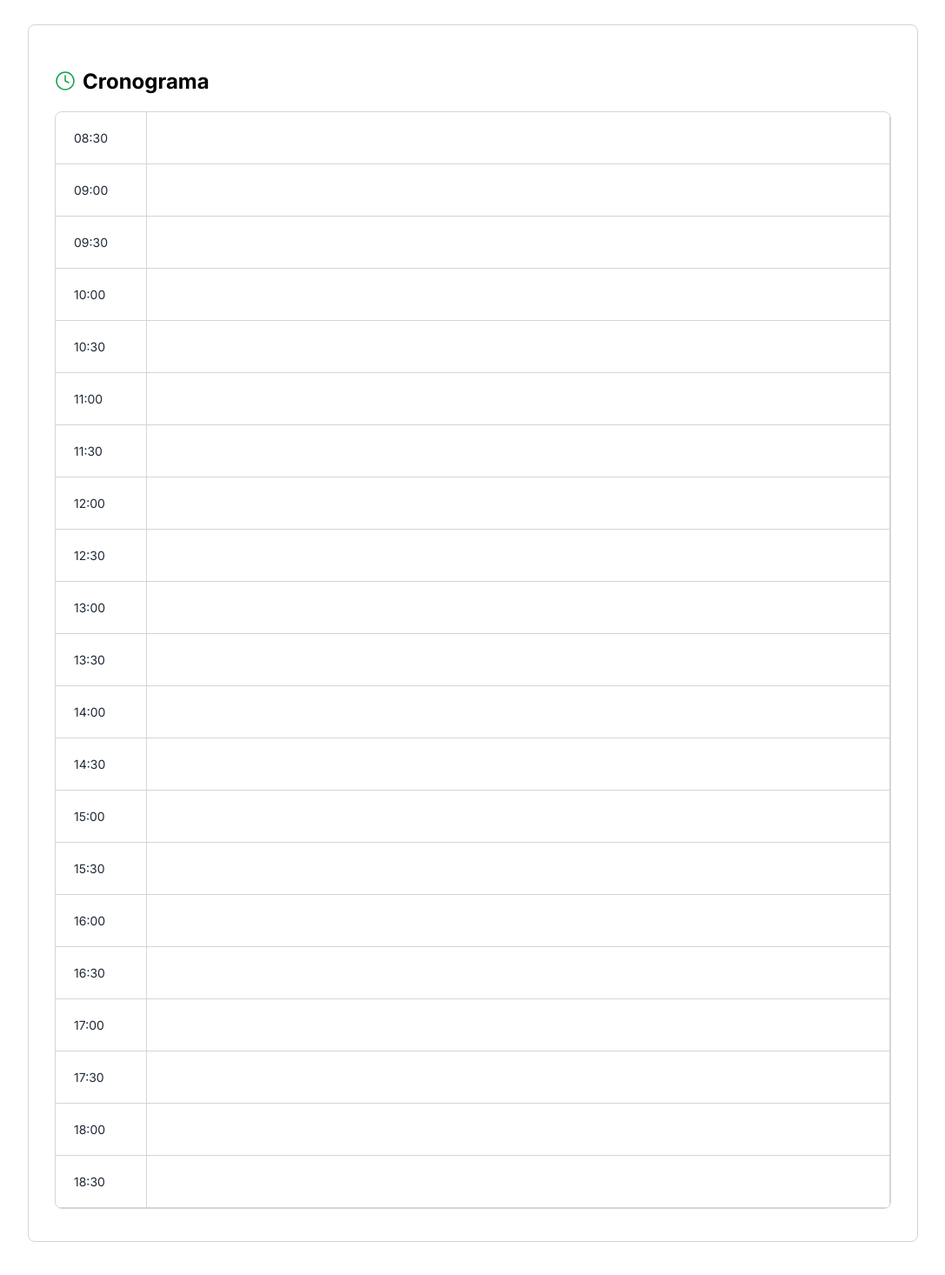
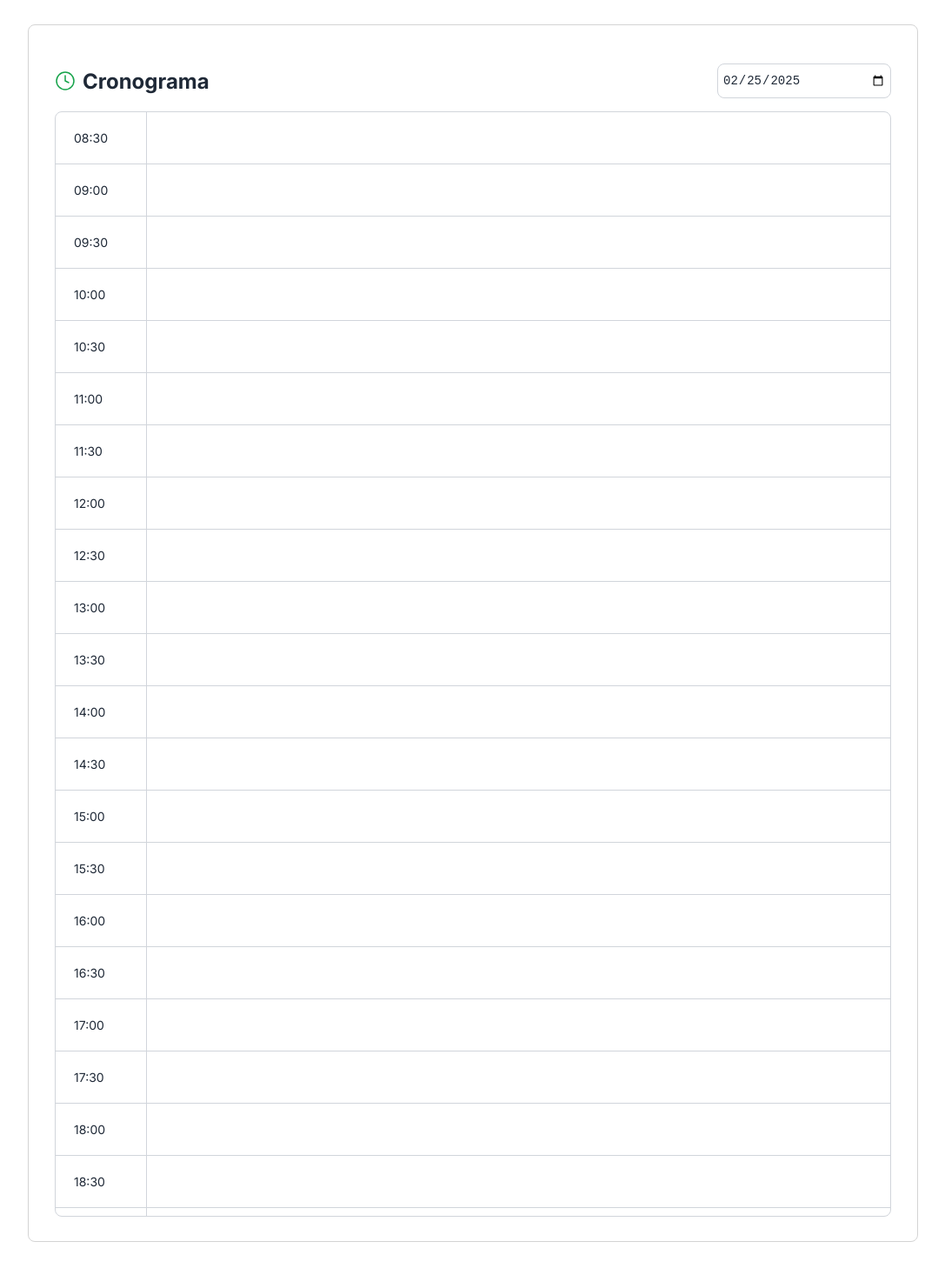
Before and after one commit to LFourOne/Profitreact, a React (Vite) app in the folder frontend/: page /hh-register in a window 1280 px wide. Shown: the part 772-2238 px from the top of the page at 87% size, without its empty margins (96-1183 px from the left). Built offline with nearby package versions, Linux system fonts and the light colour scheme; no server answers.

Commit message:
HH Report Antiguo

```diff
--- a/frontend/src/pages/HHRegister/HHRegister.jsx
+++ b/frontend/src/pages/HHRegister/HHRegister.jsx
@@ -15,12 +15,17 @@ export function HHRegister() {
     const [reports, setReports] = useState([])
     const [tasks, setTasks] = useState([])
 
+    const [schedule, setSchedule] = useState([]);
+
     const [selectedProject, setSelectedProject] = useState('')
     const [selectedReport, setSelectedReport] = useState(null)
     const [selectedTask, setSelectedTask] = useState('')
+    const [selectedDate, setSelectedDate] = useState(() => {
+        const today = new Date();
+        return today.toISOString().split('T')[0];
+    });
 
     const [loading, setLoading] = useState(true);
-
 
 
     const fetchApi = async () => {
@@ -65,6 +70,7 @@ export function HHRegister() {
             setSelectedTask('');
             setReports([]);
             setTasks([]);
+            fetchApi();
             console.log('Datos enviados:', data);
         }
     }
@@ -75,7 +81,7 @@ export function HHRegister() {
 
             if (projectID) {
                 try {
-                    const response = await axios.get(`http://localhost:5500/hh-register/api/${projectID}`, { withCredentials: true });
+                    const response = await axios.get(`http://localhost:5500/hh-register/api/projects/${projectID}`, { withCredentials: true });
 
                     setReports(response.data.reports);
                     setTasks(response.data.tasks);
@@ -89,6 +95,21 @@ export function HHRegister() {
         }
 
     useEffect(() => {
+        if (selectedDate) {
+            const fetchSchedule = async () => {
+                try {
+                    const response = await axios.get(`http://localhost:5500/hh-register/api/schedule/${selectedDate}`, { withCredentials: true });
+                    setSchedule(response.data.schedule);
+                    console.log('Schedule data:', response.data.schedule);
+                } catch (error) {
+                    console.error('Error fetching schedule:', error);
+                }
+            };
+            fetchSchedule();
+        }
+    }, [selectedDate]);
+
+    useEffect(() => {
         if (reports.length > 0) {
             const maxReport = reports.reduce((max, curr) =>
                 Number(curr.id_informe) > Number(max.id_informe) ? curr : max,
@@ -99,6 +120,41 @@ export function HHRegister() {
             setSelectedReport(null);
         }
     }, [reports]);
+
+    const timeSlots = [
+        "08:30", "09:00", "09:30", "10:00", "10:30", "11:00", "11:30", "12:00",
+        "12:30", "13:00", "13:30", "14:00", "14:30", "15:00", "15:30", "16:00",
+        "16:30", "17:00", "17:30", "18:00", "18:30", "19:00", "19:30", "20:00",
+        "20:30", "21:00", "21:30", "22:00", "22:30", "23:00", "23:30"
+    ];
+
+    // Función para saber si un slot está ocupado por
+    // .un registro
+    function getScheduleMap(schedule) {
+        // Crea un mapa: slot => registro o null
+        const map = {};
+        timeSlots.forEach(slot => { map[slot] = null; });
+
+        schedule.forEach(reg => {
+            // Convierte inicio y fin a minutos
+            const [startH, startM] = reg.inicio.split(':').map(Number);
+            const [endH, endM] = reg.fin.split(':').map(Number);
+            const startMin = startH * 60 + startM;
+            const endMin = endH * 60 + endM;
+
+            timeSlots.forEach(slot => {
+            const [slotH, slotM] = slot.split(':').map(Number);
+            const slotMin = slotH * 60 + slotM;
+            // Si el slot está dentro del rango, lo marca
+            if (slotMin >= startMin && slotMin < endMin) {
+                map[slot] = reg;
+            }
+            });
+        });
+        return map;
+    }
+
+    const scheduleMap = getScheduleMap(schedule);
 
     return (
         <>
@@ -221,23 +277,6 @@ export function HHRegister() {
                                 <label>Hora Inicio</label>
                                 <select className={styles['date-time-input']} defaultValue="" {...register('start-time', { required: true })}>
                                     <option value="" disabled>Selecciona una opción</option>
-                                    <option>00:00</option>
-                                    <option>00:30</option>
-                                    <option>01:00</option>
-                                    <option>01:30</option>
-                                    <option>02:00</option>
-                                    <option>02:30</option>
-                                    <option>03:00</option>
-                                    <option>03:30</option>
-                                    <option>04:00</option>
-                                    <option>04:30</option>
-                                    <option>05:00</option>
-                                    <option>05:30</option>
-                                    <option>06:00</option>
-                                    <option>06:30</option>
-                                    <option>07:00</option>
-                                    <option>07:30</option>
-                                    <option>08:00</option>
                                     <option>08:30</option>
                                     <option>09:00</option>
                                     <option>09:30</option>
@@ -275,23 +314,6 @@ export function HHRegister() {
                                 <label>Hora Término</label>
                                 <select className={styles['date-time-input']} defaultValue="" {...register('end-time', { required: true })}>
                                     <option value="" disabled>Selecciona una opción</option>
-                                    <option>00:00</option>
-                                    <option>00:30</option>
-                                    <option>01:00</option>
-                                    <option>01:30</option>
-                                    <option>02:00</option>
-                                    <option>02:30</option>
-                                    <option>03:00</option>
-                                    <option>03:30</option>
-                                    <option>04:00</option>
-                                    <option>04:30</option>
-                                    <option>05:00</option>
-                                    <option>05:30</option>
-                                    <option>06:00</option>
-                                    <option>06:30</option>
-                                    <option>07:00</option>
-                                    <option>07:30</option>
-                                    <option>08:00</option>
                                     <option>08:30</option>
                                     <option>09:00</option>
                                     <option>09:30</option>
@@ -336,96 +358,30 @@ export function HHRegister() {
                 </form>
                 <section className={styles['schedule-section']}>
                     <header>
-                        <svg xmlns="http://www.w3.org/2000/svg" width="24" height="24" viewBox="0 0 24 24" fill="none" stroke="#16a34a" stroke-width="1.5" stroke-linecap="round" stroke-linejoin="round"><circle cx="12" cy="12" r="10"></circle><polyline points="12 6 12 12 16 14"></polyline></svg>
-                        <h2>Cronograma</h2>
+                        <div>
+                            <svg xmlns="http://www.w3.org/2000/svg" width="24" height="24" viewBox="0 0 24 24" fill="none" stroke="#16a34a" strokeWidth="1.5" strokeLinecap="round" strokeLinejoin="round"><circle cx="12" cy="12" r="10"></circle><polyline points="12 6 12 12 16 14"></polyline></svg>
+                            <h1>Cronograma</h1>
+                        </div>
+                        <div>
+                            <input type="date" value={selectedDate} onChange={(e) => setSelectedDate(e.target.value)} />
+                        </div>
                     </header>
                     <div className={styles['schedule-content']}>
                         <table className={styles['schedule-table']}>
                             <tbody>
-                                <tr className={styles['schedule-table-tr']}>
-                                    <td>08:30</td>
-                                    <td className={styles['td-hh']}></td>
+                            {timeSlots.map(slot => (
+                                <tr key={slot} className={styles['schedule-table-tr']}>
+                                    <td>{slot}</td>
+                                    <td className={styles['td-hh']}>
+                                        {scheduleMap[slot] ? (
+                                        <div className={styles['task-block']}>
+                                            <strong>{scheduleMap[slot].id_proyecto}</strong>
+                                            <div>{scheduleMap[slot].inicio} - {scheduleMap[slot].fin}</div>
+                                        </div>
+                                        ) : null}
+                                    </td>
                                 </tr>
-                                <tr className={styles['schedule-table-tr']}>
-                                    <td>09:00</td>
-                                    <td className={styles['td-hh']}></td>
-                                </tr>
-                                <tr className={styles['schedule-table-tr']}>
-                                    <td>09:30</td>
-                                    <td className={styles['td-hh']}></td>
-                                </tr>
-                                <tr className={styles['schedule-table-tr']}>
-                                    <td>10:00</td>
-                                    <td className={styles['td-hh']}></td>
-                                </tr>
-                                <tr className={styles['schedule-table-tr']}>
-                                    <td>10:30</td>
-                                    <td className={styles['td-hh']}></td>
-                                </tr>
-                                <tr className={styles['schedule-table-tr']}>
-                                    <td>11:00</td>
-                                    <td className={styles['td-hh']}></td>
-                                </tr>
-                                <tr className={styles['schedule-table-tr']}>
-                                    <td>11:30</td>
-                                    <td className={styles['td-hh']}></td>
-                                </tr>
-                                <tr className={styles['schedule-table-tr']}>
-                                    <td>12:00</td>
-                                    <td className={styles['td-hh']}></td>
-                                </tr>
-                                <tr className={styles['schedule-table-tr']}>
-                                    <td>12:30</td>
-                                    <td className={styles['td-hh']}></td>
-                                </tr>
-                                <tr className={styles['schedule-table-tr']}>
-                                    <td>13:00</td>
-                                    <td className={styles['td-hh']}></td>
-                                </tr>
-                                <tr className={styles['schedule-table-tr']}>
-                                    <td>13:30</td>
-                                    <td className={styles['td-hh']}></td>
-                                </tr>
-                                <tr className={styles['schedule-table-tr']}>
-                                    <td>14:00</td>
-                                    <td className={styles['td-hh']}></td>
-                                </tr>
-                                <tr className={styles['schedule-table-tr']}>
-                                    <td>14:30</td>
-                                    <td className={styles['td-hh']}></td>
-                                </tr>
-                                <tr className={styles['schedule-table-tr']}>
-                                    <td>15:00</td>
-                                    <td className={styles['td-hh']}></td>
-                                </tr>
-                                <tr className={styles['schedule-table-tr']}>
-                                    <td>15:30</td>
-                                    <td className={styles['td-hh']}></td>
-                                </tr>
-                                <tr className={styles['schedule-table-tr']}>
-                                    <td>16:00</td>
-                                    <td className={styles['td-hh']}></td>
-                                </tr>
-                                <tr className={styles['schedule-table-tr']}>
-                                    <td>16:30</td>
-                                    <td className={styles['td-hh']}></td>
-                                </tr>
-                                <tr className={styles['schedule-table-tr']}>
-                                    <td>17:00</td>
-                                    <td className={styles['td-hh']}></td>
-                                </tr>
-                                <tr className={styles['schedule-table-tr']}>
-                                    <td>17:30</td>
-                                    <td className={styles['td-hh']}></td>
-                                </tr>
-                                <tr className={styles['schedule-table-tr']}>
-                                    <td>18:00</td>
-                                    <td className={styles['td-hh']}></td>
-                                </tr>
-                                <tr className={styles['schedule-table-tr']}>
-                                    <td>18:30</td>
-                                    <td className={styles['td-hh']}></td>
-                                </tr>
+                            ))}
                             </tbody>
                         </table>
                     </div>
--- a/frontend/src/pages/HHRegister/HHRegister.module.css
+++ b/frontend/src/pages/HHRegister/HHRegister.module.css
@@ -214,12 +214,29 @@
     .schedule-section header {
         display: flex;
         align-items: center;
+        justify-content: space-between;
         gap: 8px;
     }
-    .schedule-section header h1 {
+    .schedule-section header div {
+        display: flex;
+        align-items: center;
+        gap: 8px;
+    }
+    .schedule-section header div h1 {
         font-size: 24px;
         font-weight: bold;
         color: #1f2937;
+    }
+    .schedule-section header div input {
+        box-sizing: border-box;
+        width: 200px;
+        height: 40px;
+        padding: 5px;
+        font-size: 14px;
+        color: #1f2937;
+        border: 1px solid #d1d5db;
+        border-radius: 8px;
+        background-color: white;
     }
     .schedule-section .schedule-content {
         display: flex;
@@ -231,6 +248,7 @@
         display: flex;
         flex-direction: column;
         width: 100%;
+        height: 95%;
         overflow-x: auto;
         border: 1px solid #d1d5db;
         border-radius: 8px;
@@ -256,11 +274,28 @@
     }
     .schedule-section .schedule-content table tr .td-hh {
     display: flex;
-        align-items: center;
+    align-items: stretch;
     justify-content: flex-start;
     font-size: 14px;
     color: #1f2937;
     height: 100%;
     width: 100%;
-        border-right: 1px solid #d1d5db;
+    border-right: none;
+    padding: 0;
 }
+
+.schedule-section .schedule-content table tr .td-hh .task-block {
+    display: flex;
+    flex-direction: column;
+    align-items: flex-start;
+    justify-content: center;
+    width: 100%;
+    height: 100%;
+    background-color: #d1fae5;
+    gap: 8px;
+    border-radius: 8px;
+    padding: 12px 16px;
+    box-sizing: border-box;
+    border: 1px solid #a7f3d0;
+    margin: 2px;
+}
```
Also changed, not shown: 2 other files (tests, documents, lock files or other folders). Lines whose indentation alone changed are shown as unchanged.
